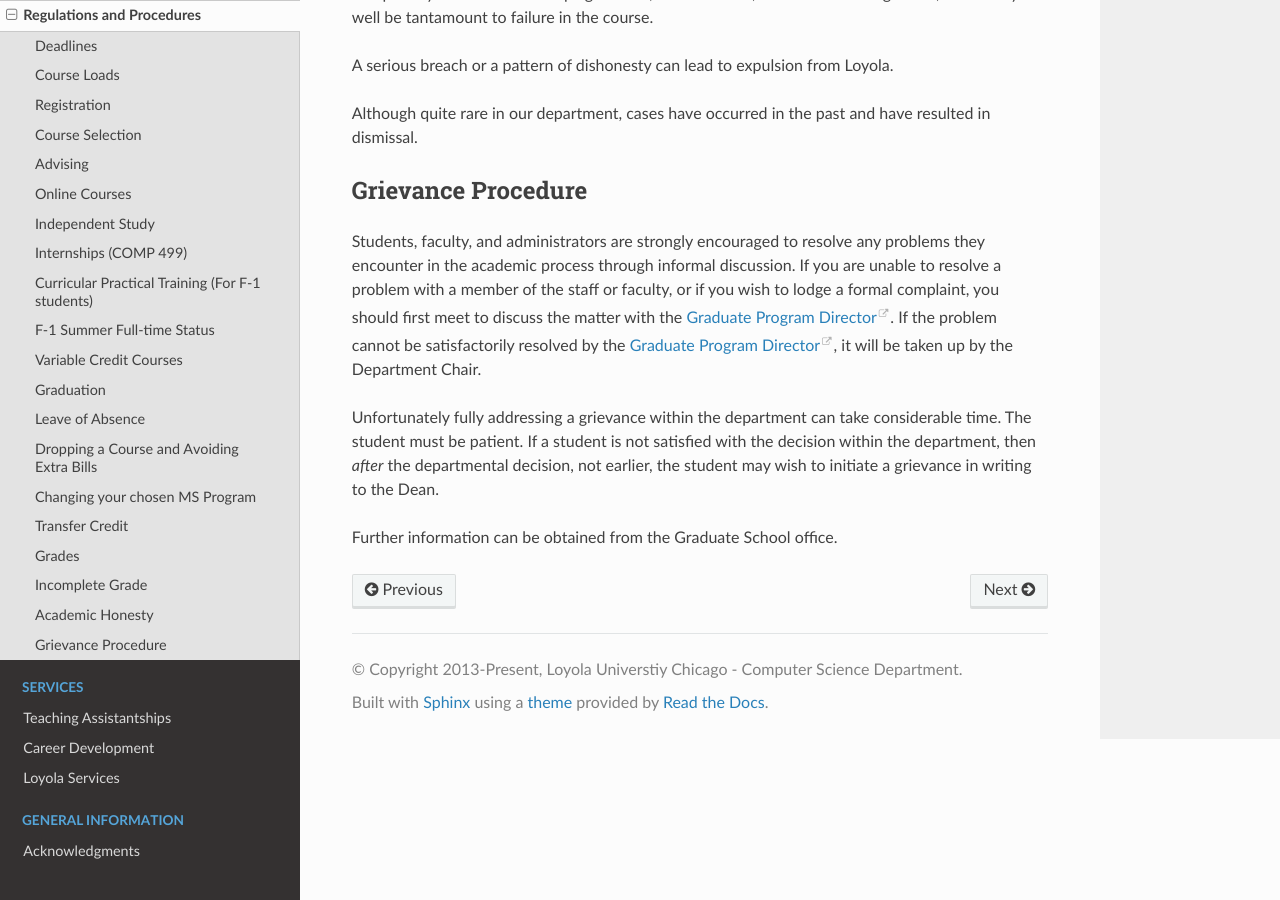
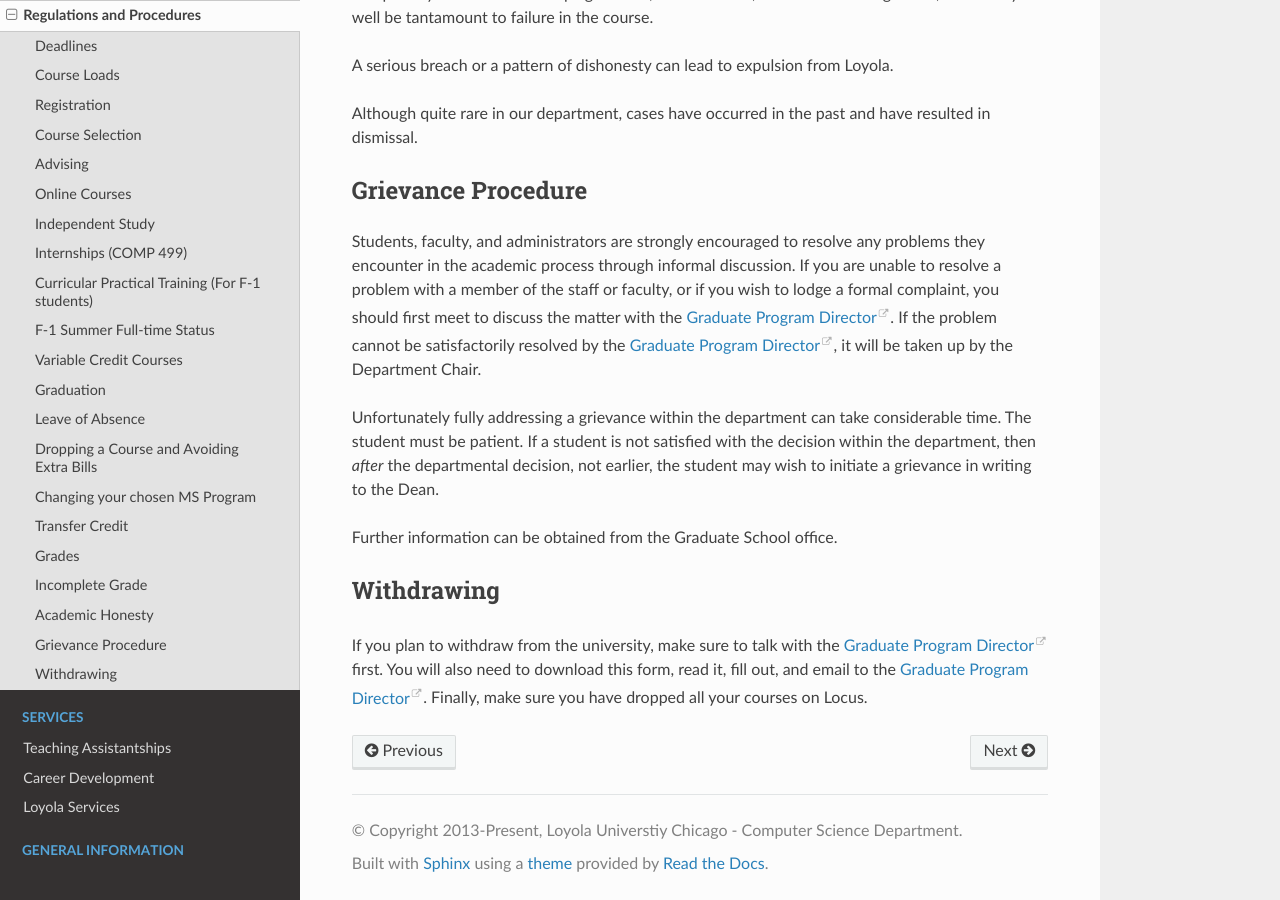
Before and after one commit to LoyolaChicagoCS/gradhandbook, a Sphinx documentation site: the page built from source/policy/regulations.rst, in a window 1280 px wide and 900 px high, scrolled down 13493 px. Built offline with Sphinx 7.4.7 and the Read the Docs theme 2.0.0, drawn with Linux system fonts in a browser that asks for light colours.

```diff
--- a/source/policy/index.rst
+++ b/source/policy/index.rst
@@ -3,7 +3,7 @@
 Policy
 #######
 
-This directory contains webpages for the admissions, Loyola CS Graduate School staff, finanical, and regulations information.
+This directory contains webpages for the admissions, Loyola CS Graduate School staff, financial, and regulations information.
 
 .. toctree::
    :maxdepth: 1
--- a/source/policy/regulations.rst
+++ b/source/policy/regulations.rst
@@ -24,6 +24,7 @@
     Incomplete Grade <https://graduatehandbook.cs.luc.edu/policy/regulations.html#incomplete-grade>
     Academic Honesty <https://graduatehandbook.cs.luc.edu/policy/regulations.html#academic-honesty>
     Grievance Procedure <https://graduatehandbook.cs.luc.edu/policy/regulations.html#grievance-procedure>
+    Withdrawing <https://www.luc.edu/media/lucedu/socialwork/pdfs/bsw/UAC-NOTICE%20of%20INTENT%20to%20WITHDRAW%20from%20the%20UNIVERSITY.pdf>
 
 
 
@@ -436,3 +437,9 @@
 Unfortunately fully addressing a grievance within the department can take considerable time. The student must be patient. If a student is not satisfied with the decision within the department, then *after* the departmental decision, not earlier, the student may wish to initiate a grievance in writing to the Dean.
 
 Further information can be obtained from the Graduate School office.
+
+***********
+Withdrawing
+***********
+
+If you plan to withdraw from the university, make sure to talk with the |gpd| first. You will also need to download this form, read it, fill out, and email to the |gpd|. Finally, make sure you have dropped all your courses on Locus.
```
